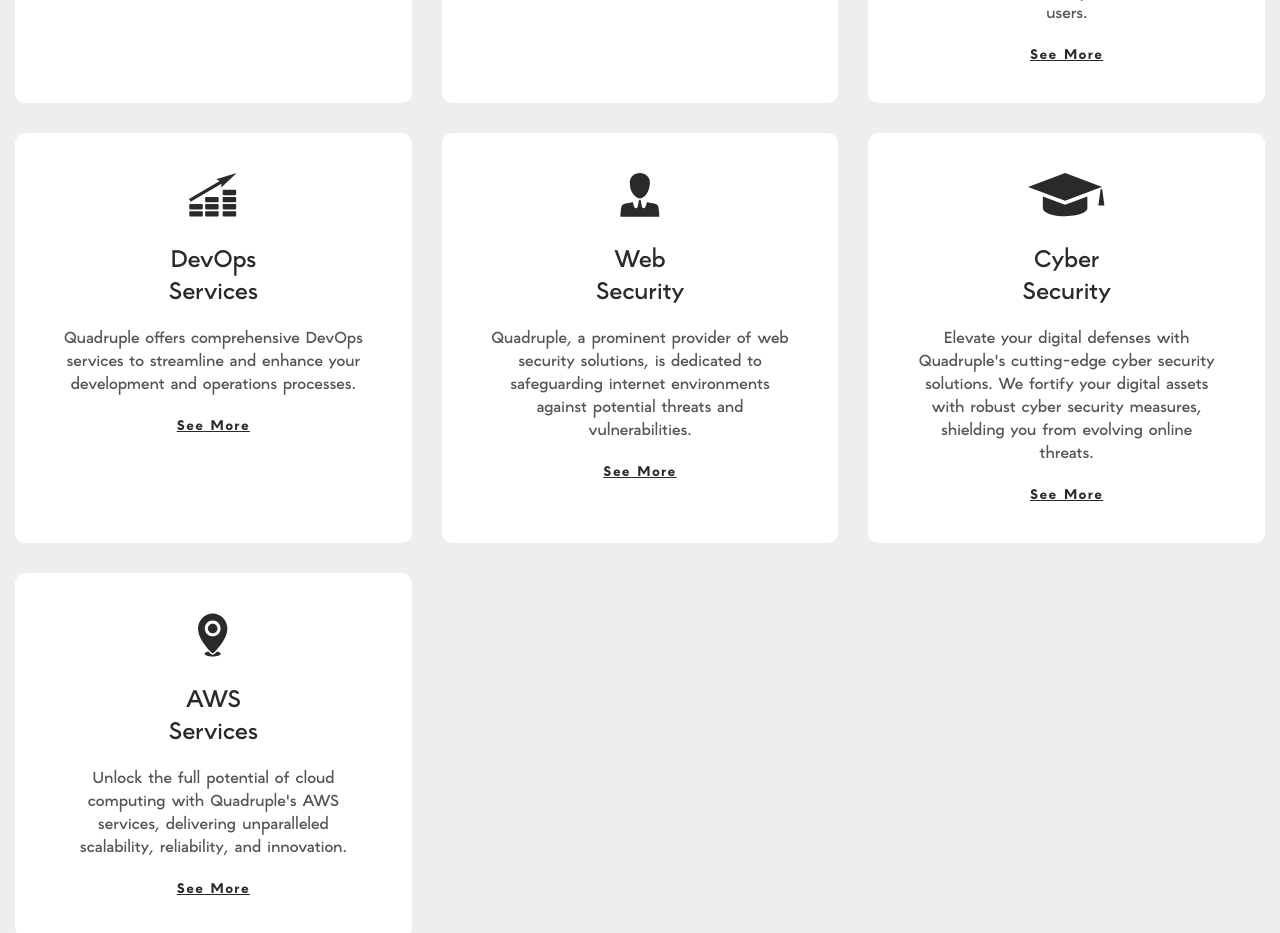
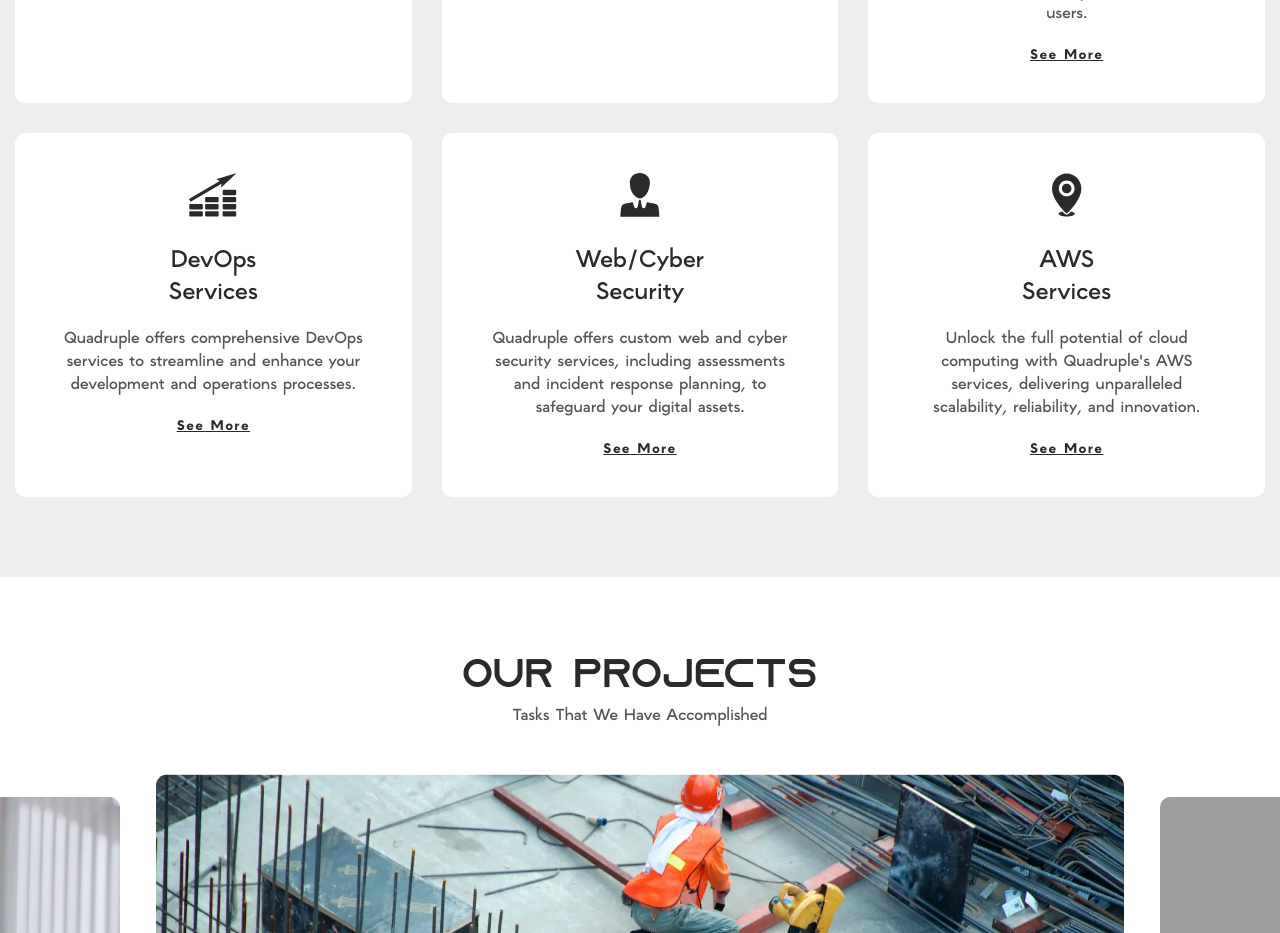
Before and after one commit to ahmedfarazdev/quadruple-site, a Next.js app: page / in a window 1280 px wide. Shown: the part 1180-2113 px from the top of the page. Built offline with nearby package versions, Linux system fonts and the light colour scheme; grey boxes are pictures that could not be loaded.

Commit message:
Content Updated(Cyber Security)

```diff
--- a/components/aboutus/Aboutus.js
+++ b/components/aboutus/Aboutus.js
@@ -106,18 +106,16 @@
               className={styles.card_icon}
             />
             <h4>
-              Web <br></br> Security
+              Web/Cyber <br></br> Security
             </h4>
             <p className={styles.card_text}>
-              Quadruple, a prominent provider of web security solutions, is
-              dedicated to safeguarding internet environments against potential
-              threats and vulnerabilities.
+            Quadruple offers custom web and cyber security services, including assessments and incident response planning, to safeguard your digital assets.
             </p>
             <Link href="services-detail" className={styles.card_link}>
               See More
             </Link>
           </div>
-          <div className={styles.single_card}>
+          {/* <div className={styles.single_card}>
             <HatIcon
               fill="#2C2929"
               width={77}
@@ -136,7 +134,7 @@
             <Link href="services-detail" className={styles.card_link}>
               See More
             </Link>
-          </div>
+          </div> */}
           <div className={styles.single_card}>
             <LocationIcon
               fill="#2C2929"
```
